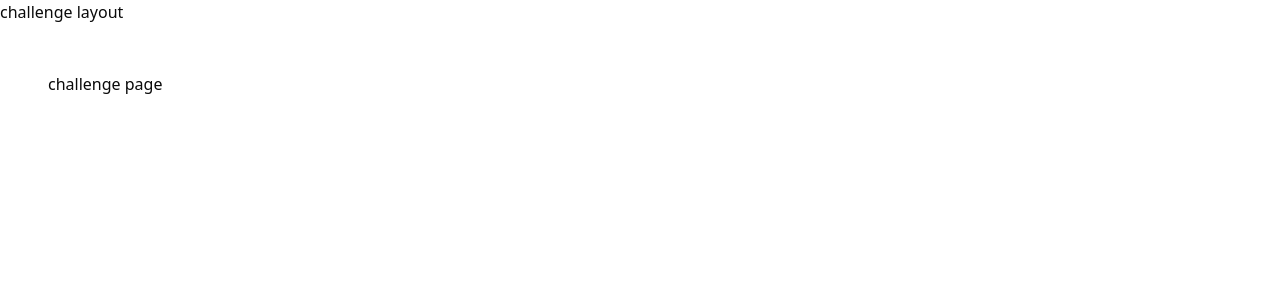
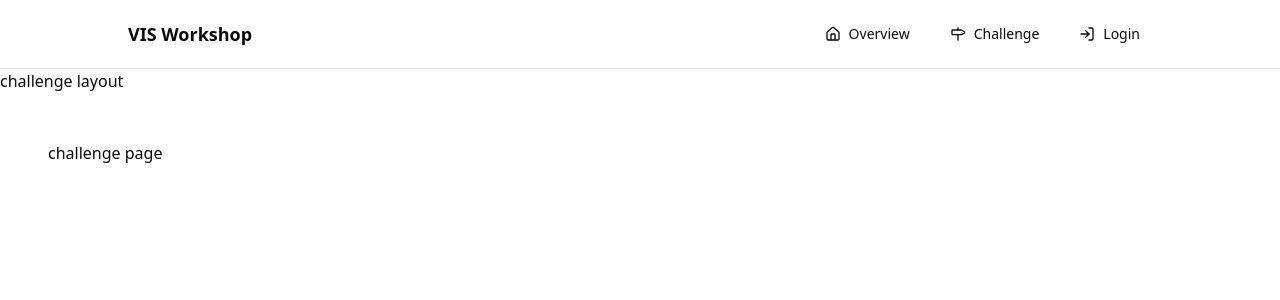
Before and after one commit to VISAgentChallenge/visagentchallenge.github.io, a Next.js app: page /challenge in a window 1280 px wide. Shown: the top 300 px of the page. Built offline with nearby package versions, Linux system fonts and the light colour scheme; no server answers.

Commit message:
patch: changed 'TopNavBar' to 'TopNavBarWrapper'

```diff
--- a/src/app/layout.tsx
+++ b/src/app/layout.tsx
@@ -1,6 +1,7 @@
 import type { Metadata } from "next";
 import { Geist, Geist_Mono } from "next/font/google";
 import "./globals.css";
+import TopNavBarWrapper from "@/components/TopNavBar/TopNavBarWrapper";
 
 const geistSans = Geist({
   variable: "--font-geist-sans",
@@ -22,11 +23,13 @@ export default function RootLayout({
 }: Readonly<{
   children: React.ReactNode;
 }>) {
+
   return (
     <html lang="en">
       <body
         className={`${geistSans.variable} ${geistMono.variable} antialiased`}
       >
+        <TopNavBarWrapper />
         {children}
       </body>
     </html>
--- a/src/app/leaderboard/layout.tsx
+++ b/src/app/leaderboard/layout.tsx
@@ -1,4 +1,4 @@
-import TopNavBar from "@/components/TopNavBar";
+import TopNavBarWrapper from "@/components/TopNavBar/TopNavBarWrapper";
 import { SidebarProvider, SidebarTrigger } from "@/components/ui/sidebar";
 import { AppSidebar } from "@/components/app-sidebar";
 import { cookies } from "next/headers";
@@ -18,7 +18,7 @@ export default async function LeaderboardLayout({
         <main className="w-full flex flex-col">
           <div className="flex flex-row items-center px-4 border-b">
             <SidebarTrigger />
-            <TopNavBar />
+            <TopNavBarWrapper  />
           </div>
           {children}
         </main>
--- a/src/app/page.tsx
+++ b/src/app/page.tsx
@@ -2,7 +2,7 @@ import Image from "next/image";
 import { auth } from "../auth";
 import SignIn from "@/components/sign-in";
 import { redirect } from "next/navigation";
-import TopNavBar from "@/components/TopNavBar";
+import TopNavBarWrapper from "@/components/TopNavBar/TopNavBarWrapper";
 import { AspectRatio } from "@/components/ui/aspect-ratio";
 import { LeaderboardTable } from "@/components/LeaderboardTable";
 import Footer from "@/components/Footer";
@@ -61,8 +61,6 @@ export default async function LandingPage() {
   ];
   return (
     <>
-      {/* top nav bar */}
-      <TopNavBar />
       {/* content section */}
       <div className="py-12 px-4">
         <div className="flex flex-col max-w-5xl mx-auto gap-24">
```
